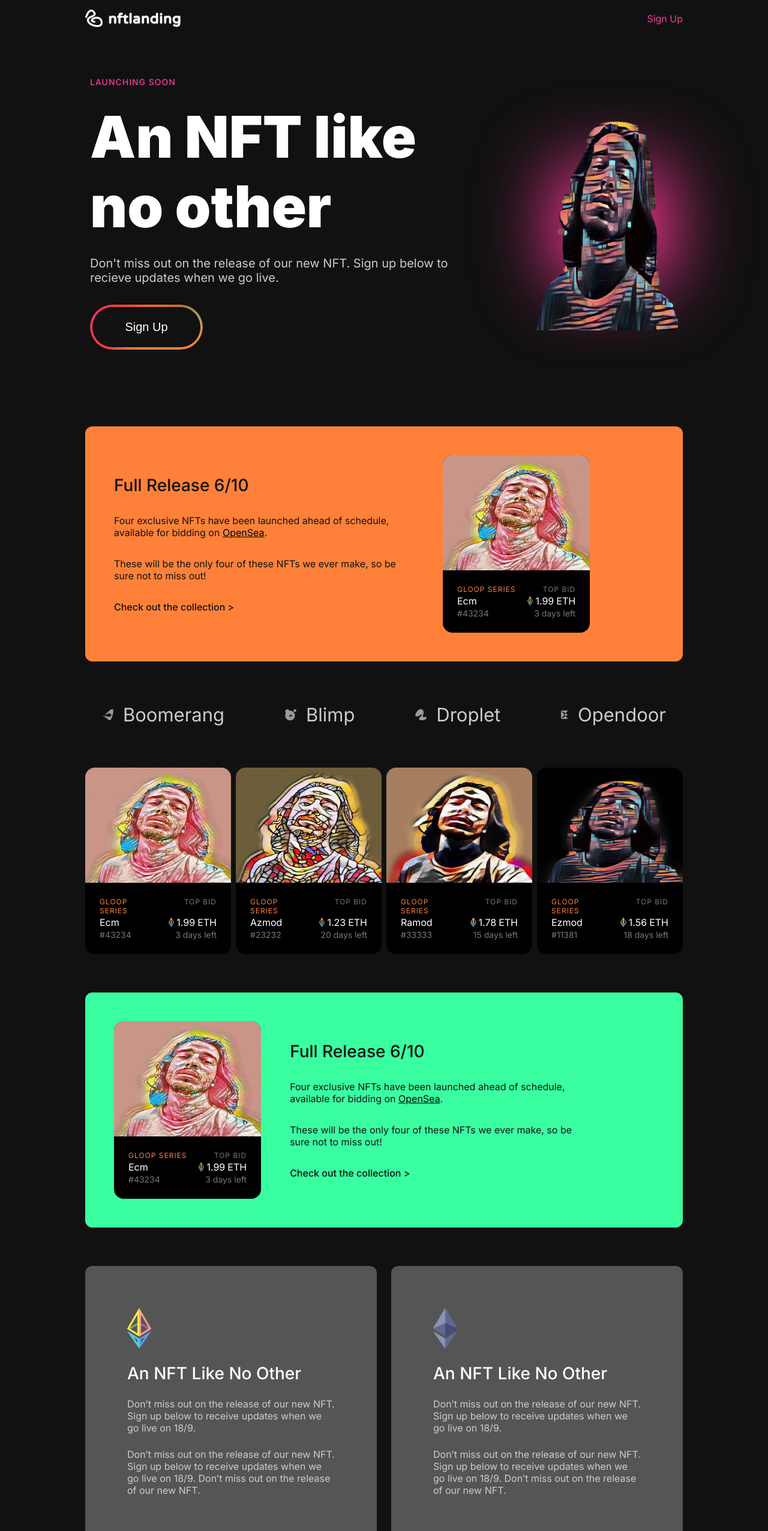
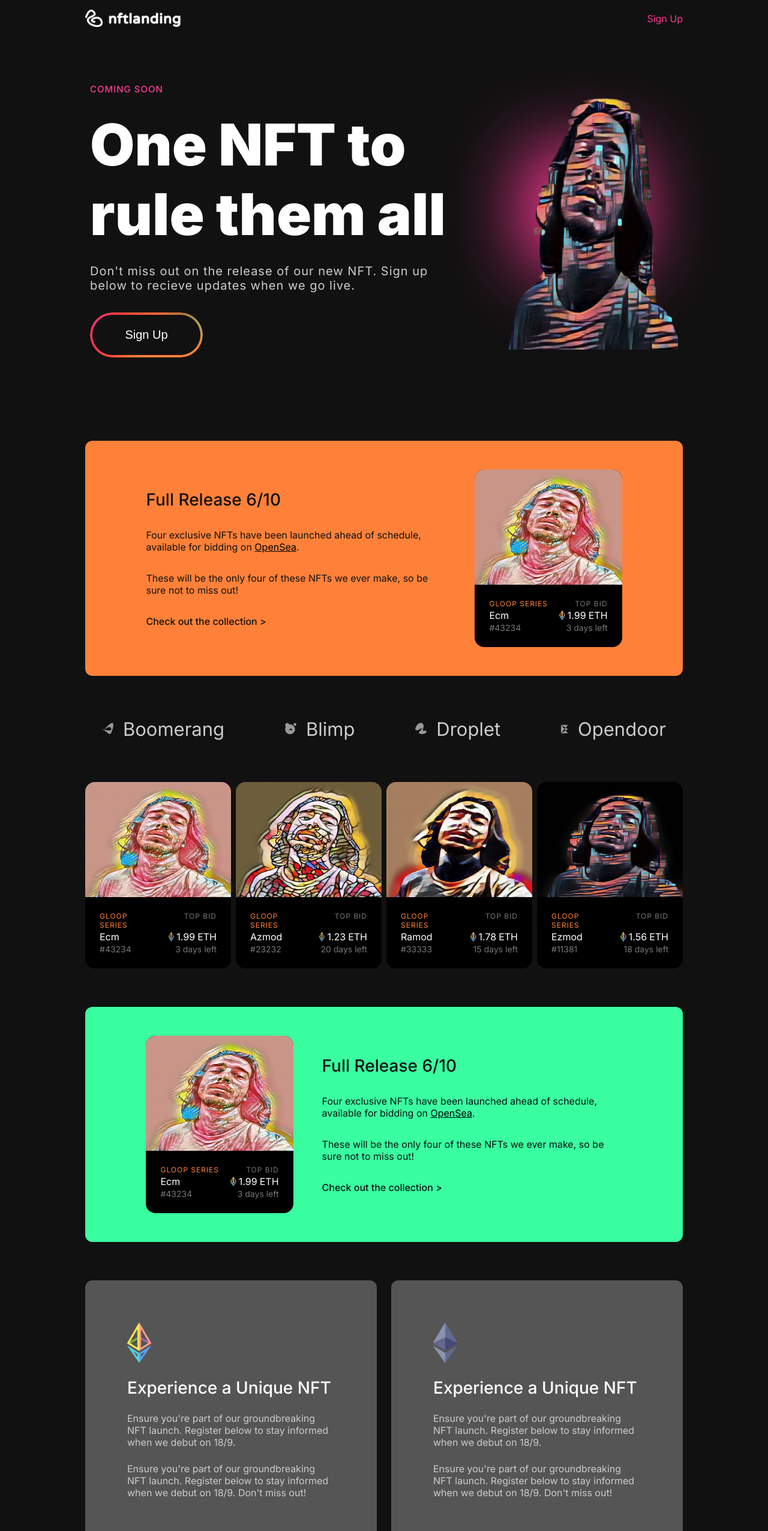
Before and after one commit to maynards95/nft-react-landing-page, a React (Vite) app: page / in a window 1280 px wide. Shown: the top 2553 px of the page at 60% size. Built offline with nearby package versions, Linux system fonts and the light colour scheme.

Commit message:
Updates text and styling for Hero, updates text for LogoWithText components, aligns NftCardwithText centrally

```diff
--- a/src/App.jsx
+++ b/src/App.jsx
@@ -47,15 +47,15 @@ function App() {
         <div className="App_logo-with-text">
           <LogoWithText
             logo={EthereumLogoColorful}
-            title="An NFT Like No Other"
-            descriptionTop="Don’t miss out on the release of our new NFT. Sign up below to receive updates when we go live on 18/9."
-            descriptionBottom="Don’t miss out on the release of our new NFT. Sign up below to receive updates when we go live on 18/9. Don’t miss out on the release of our new NFT."
+            title="Experience a Unique NFT"
+            descriptionTop="Ensure you're part of our groundbreaking NFT launch. Register below to stay informed when we debut on 18/9."
+            descriptionBottom="Ensure you're part of our groundbreaking NFT launch. Register below to stay informed when we debut on 18/9. Don't miss out!"
           />{' '}
           <LogoWithText
             logo={Ethereum}
-            title="An NFT Like No Other"
-            descriptionTop="Don’t miss out on the release of our new NFT. Sign up below to receive updates when we go live on 18/9."
-            descriptionBottom="Don’t miss out on the release of our new NFT. Sign up below to receive updates when we go live on 18/9. Don’t miss out on the release of our new NFT."
+            title="Experience a Unique NFT"
+            descriptionTop="Ensure you're part of our groundbreaking NFT launch. Register below to stay informed when we debut on 18/9."
+            descriptionBottom="Ensure you're part of our groundbreaking NFT launch. Register below to stay informed when we debut on 18/9. Don't miss out!"
           />
         </div>
         <Hero heroImage={Nft55555} />
--- a/src/components/Hero/index.jsx
+++ b/src/components/Hero/index.jsx
@@ -6,8 +6,8 @@ function Hero(props) {
   return (
     <section className="hero">
       <div className="hero_left">
-        <span className="hero_left-launching">Launching Soon</span>
-        <h1 className="hero_left-heading">An NFT like no other</h1>
+        <span className="hero_left-launching">Coming Soon</span>
+        <h1 className="hero_left-heading">One NFT to rule them all</h1>
         <p className="hero_left-description">
           Don't miss out on the release of our new NFT. Sign up below to recieve
           updates when we go live.
--- a/src/components/Hero/style.css
+++ b/src/components/Hero/style.css
@@ -14,7 +14,7 @@
 }
 
 .hero_left-launching {
-  font-size: 14px;
+  font-size: 15px;
   text-transform: uppercase;
   font-weight: 500;
   color: var(--color-pink);
@@ -45,7 +45,13 @@
 }
 
 .hero_right-image {
-  width: 128px;
+  position: relative;
+  width: 150px;
+  top: -20px;
+}
+
+.hero_left-description {
+  letter-spacing: 1px;
 }
 
 .p {
@@ -53,9 +59,9 @@
 }
 @media (min-width: 576px) {
   .hero_right-image {
-    width: 250px;
+    width: 300px;
   }
-  /* Add "." in front of ".button" to correctly target the class */
+
   .hero .button {
     font-size: 20px;
     background-size: 100%;
--- a/src/components/NftCardWithText/style.css
+++ b/src/components/NftCardWithText/style.css
@@ -1,4 +1,5 @@
 .nft-card-with-text {
+  justify-content: center;
   display: flex;
   flex-direction: column;
   align-items: center;
```
Also changed, not shown: src/components/Footer/index.jsx (added, +7 -0 lines), src/components/Footer/style.css (added).
